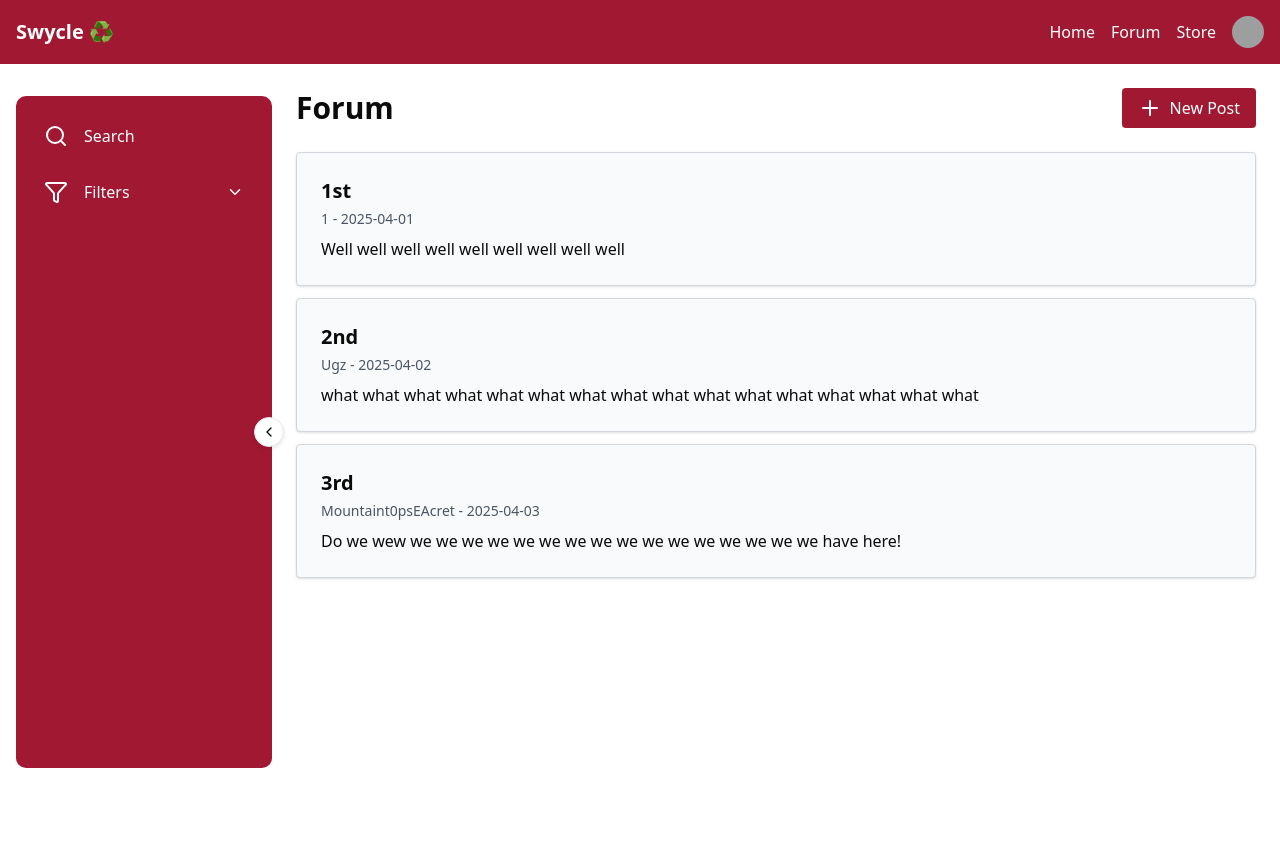
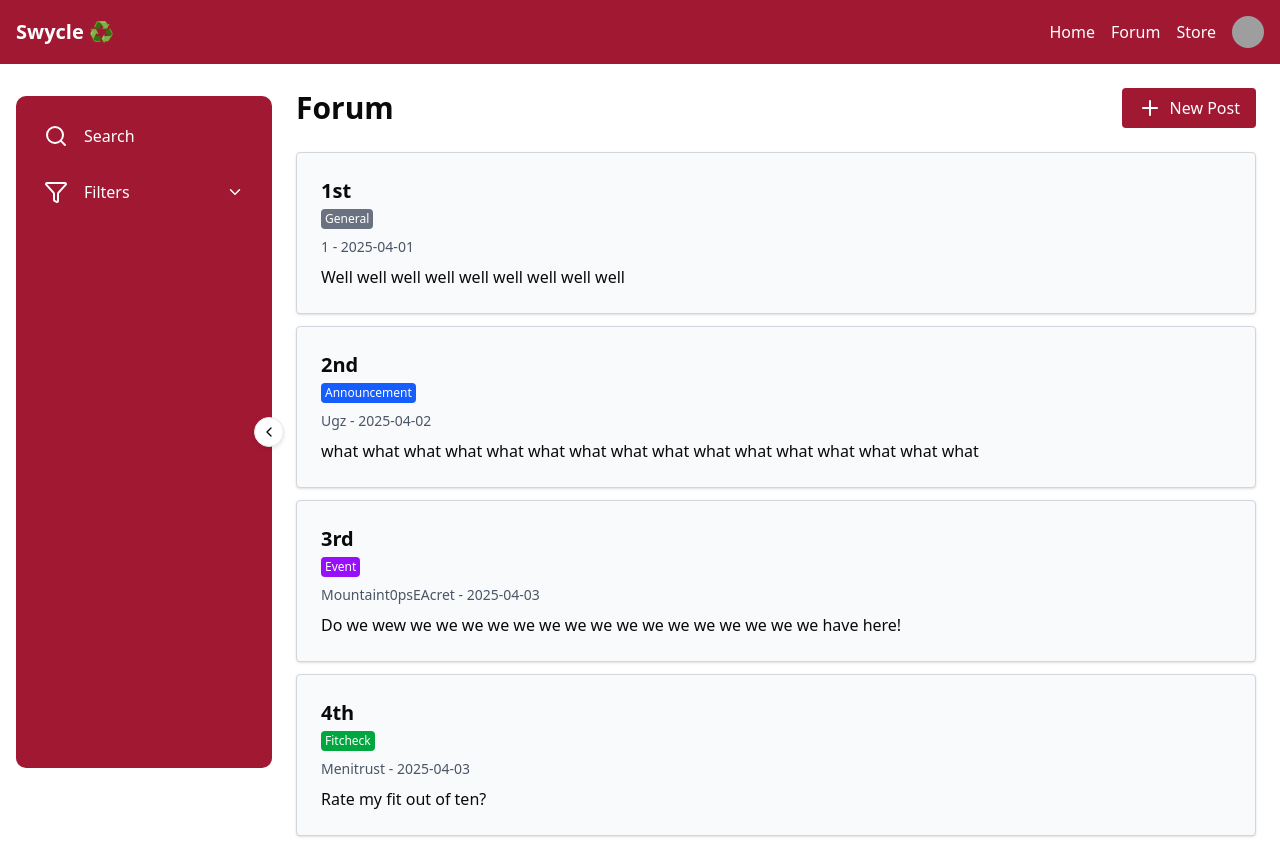
Before and after one commit to cs77-S25/final_project-mugwe1-spradha1, a React (Vite) app in the folder frontend/: page /forum in a window 1280 px wide. Built offline with nearby package versions, Linux system fonts and the light colour scheme; grey boxes are pictures that could not be loaded.

Commit message:
small changes forum

```diff
--- /dev/null
+++ b/frontend/src/pages/forum/ForumConstants.ts
@@ -0,0 +1,58 @@
+export type CategoryType = "General" | "Announcement" | "Event" | "Fitcheck";
+
+export const categoryColors: Record<CategoryType, { bgColor: string; hoverColor: string }> = {
+  "General": { bgColor: "bg-gray-500", hoverColor: "hover:bg-gray-700" },
+  "Announcement": { bgColor: "bg-blue-600", hoverColor: "hover:bg-blue-800" },
+  "Event": { bgColor: "bg-purple-600", hoverColor: "hover:bg-purple-800" },
+  "Fitcheck": { bgColor: "bg-green-600", hoverColor: "hover:bg-green-800" },
+};
+
+export const defaultColors = {
+  bgColor: "bg-[#A11833]",
+  hoverColor: "hover:bg-[#3F030F]"
+};
+
+export interface ForumPost {
+  id: number;
+  title: string;
+  author: string;
+  date: string;
+  content: string;
+  category: CategoryType;
+}
+
+export const posts: ForumPost[] = [
+  {
+    id: 1,
+    title: "1st",
+    author: "1",
+    date: "2025-04-01",
+    content:
+      "Well well well well well well well well well",
+    category: "General",
+  },
+  {
+    id: 2,
+    title: "2nd",
+    author: "Ugz",
+    date: "2025-04-02",
+    content: "what what what what what what what what what what what what what what what what",
+    category: "Announcement",
+  },
+  {
+    id: 3,
+    title: "3rd",
+    author: "Mountaint0psEAcret",
+    date: "2025-04-03",
+    content: "Do we wew we we we we we we we we we we we we we we we we have here!",
+    category: "Event",
+  },
+  {
+    id: 4,
+    title: "4th",
+    author: "Menitrust",
+    date: "2025-04-03",
+    content: "Rate my fit out of ten?",
+    category: "Fitcheck",
+  },
+];
--- a/frontend/src/pages/forum/ForumContent.tsx
+++ b/frontend/src/pages/forum/ForumContent.tsx
@@ -1,39 +1,10 @@
+// ForumContent.tsx
 import React from "react";
 import { Plus } from "lucide-react";
 import { Link } from "react-router-dom";
 
-interface ForumPost {
-  id: number;
-  title: string;
-  author: string;
-  date: string;
-  content: string;
-}
+import { CategoryType, categoryColors, defaultColors, ForumPost, posts } from "./ForumConstants";
 
-const posts: ForumPost[] = [
-  {
-    id: 1,
-    title: "1st",
-    author: "1",
-    date: "2025-04-01",
-    content:
-      "Well well well well well well well well well",
-  },
-  {
-    id: 2,
-    title: "2nd",
-    author: "Ugz",
-    date: "2025-04-02",
-    content: "what what what what what what what what what what what what what what what what",
-  },
-  {
-    id: 3,
-    title: "3rd",
-    author: "Mountaint0psEAcret",
-    date: "2025-04-03",
-    content: "Do we wew we we we we we we we we we we we we we we we we have here!",
-  },
-];
 
 export default function ForumContent() {
   return (
@@ -48,17 +19,29 @@ export default function ForumContent() {
         </button>
       </div>
       <div className="space-y-4">
-        {posts.map((post) => (
-          <Link key={post.id} to={`/forum/post/${post.id}`}>
+        {posts.map((post) => {
+
+          const colors = categoryColors[post.category] || defaultColors;
+
+
+          const categoryButtonClassName = `flex gap-0.5 px-1 py-0.5 text-white rounded cursor-pointer hover:text-white text-xs mb-2
+          ${colors.bgColor} ${colors.hoverColor}`;
+
+          return (
+            <Link key={post.id} to={`/forum/post/${post.id}`}>
             <div className="p-6 mb-3 border border-gray-300 rounded shadow-sm bg-gray-50 hover:border-gray-500 hover:bg-gray-200">
             <h2 className="text-xl font-bold mb-1">{post.title}</h2>
+
+            <button className={categoryButtonClassName}>{post.category}</button>
+
             <div className="text-sm text-gray-600 mb-2">
               {post.author} - {post.date}
+              </div>
+              <p>{post.content}</p>
             </div>
-            <p>{post.content}</p>
-          </div>
           </Link>
-        ))}
+          );
+  })}
       </div>
     </div>
   );
--- a/frontend/src/pages/forum/ForumPostPage.tsx
+++ b/frontend/src/pages/forum/ForumPostPage.tsx
@@ -2,15 +2,8 @@ import React, { useEffect, useState } from "react";
 import { useParams } from "react-router-dom";
 import { ArrowLeft } from "lucide-react";
 import { Link } from "react-router-dom";
+import { CategoryType, categoryColors, defaultColors, ForumPost, posts } from "./ForumConstants";
 
-
-interface ForumPost {
-  id: number;
-  title: string;
-  author: string;
-  date: string;
-  content: string;
-}
 
 interface Comment {
   id: number;
@@ -18,30 +11,6 @@ interface Comment {
   date: string;
   text: string;
 }
-
-const duposts: ForumPost[] = [
-  {
-    id: 1,
-    title: "1st",
-    author: "1",
-    date: "2025-04-01",
-    content: "Well well well well well well well well well",
-  },
-  {
-    id: 2,
-    title: "2nd",
-    author: "Ugz",
-    date: "2025-04-02",
-    content: "what what what what what what what what",
-  },
-  {
-    id: 3,
-    title: "3rd",
-    author: "Mountaint0psEAcret",
-    date: "2025-04-03",
-    content: "Do we have something interesting here?",
-  },
-];
 
 const ducomments: Comment[] = [
   { id: 1, author: "Ug", date: "2025-04-04", text: "nice" },
@@ -56,8 +25,7 @@ export default function ForumPostPage() {
   const [newComment, setNewComment] = useState("");
 
   useEffect(() => {
-
-    const foundPost = duposts.find((p) => p.id === Number(postId));
+    const foundPost = posts.find((p) => p.id === Number(postId));
     setPost(foundPost || null);
 
     setComments(ducomments);
@@ -84,6 +52,10 @@ export default function ForumPostPage() {
     );
   }
 
+  const colors = categoryColors[post.category] || defaultColors;
+  const categoryButtonClassName = `flex gap-0.5 px-1 py-0.5 text-white rounded cursor-pointer hover:text-white text-xs mb-2
+    ${colors.bgColor} ${colors.hoverColor}`;
+
   return (
     <div className="max-w-3xl mx-auto p-4">
       <Link to="/forum" className="flex items-center text-blue-500 mb-4">
@@ -92,7 +64,10 @@ export default function ForumPostPage() {
       </Link>
       <article className="bg-gray-50 p-10 rounded shadow">
         <h1 className="text-3xl font-bold mb-2">{post.title}</h1>
-        <div className="text-sm text-gray-600 mb-4">
+        <button className={categoryButtonClassName}>
+          {post.category}
+        </button>
+        <div className="text-sm text-gray-600 mb-4 mt-2">
           Posted by {post.author} on {post.date}
         </div>
         <p className="text-gray-800">{post.content}</p>
```
